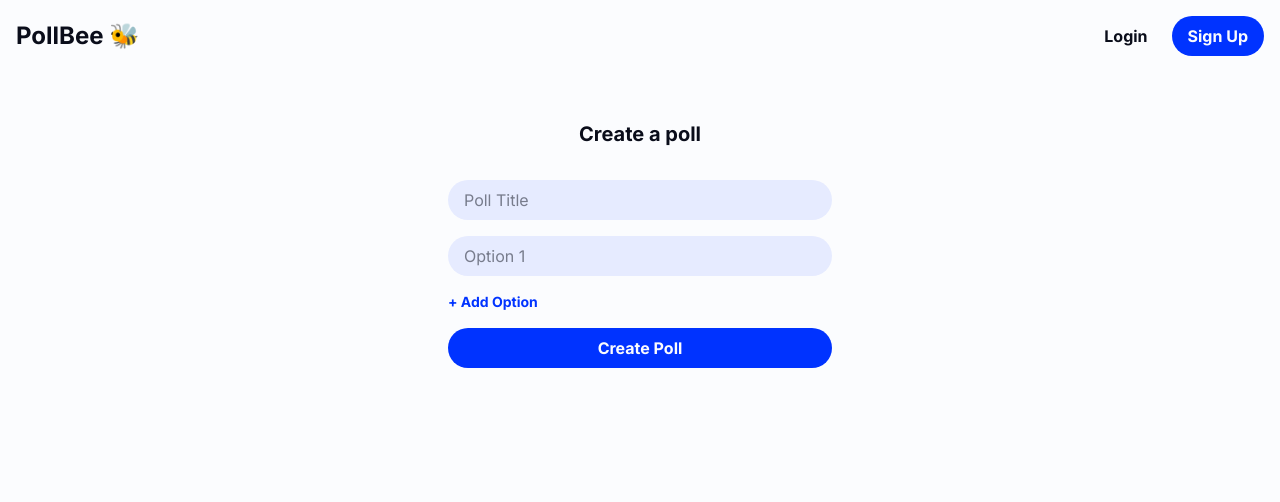
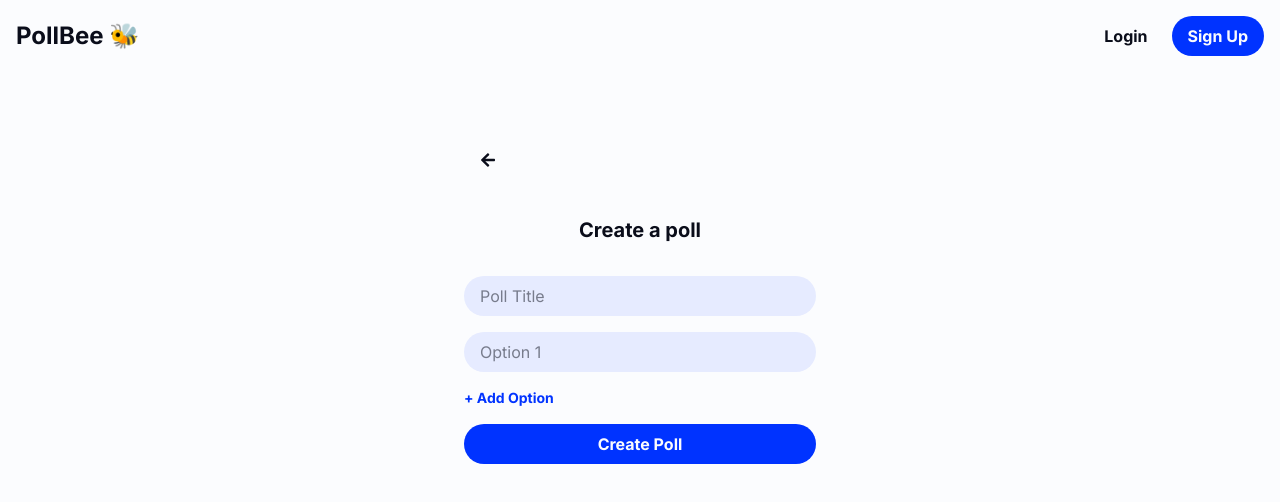
Before and after one commit to jonte265/pollbee, a Next.js app in the folder frontend/: page /create-poll in a window 1280 px wide. Shown: the top 502 px of the page. Built offline with nearby package versions, Linux system fonts and the light colour scheme.

Commit message:
add motion and back btn create poll

```diff
--- a/frontend/app/create-poll/page.tsx
+++ b/frontend/app/create-poll/page.tsx
@@ -4,6 +4,8 @@ import { useState } from 'react';
 import { useRouter } from 'next/navigation';
 import LoadingSpin from '@/components/LoadingSpin';
 import { FaTrash } from 'react-icons/fa';
+import { FaArrowLeft } from 'react-icons/fa';
+import { motion } from 'motion/react';
 
 function CreatePoll() {
   const router = useRouter();
@@ -73,7 +75,21 @@ function CreatePoll() {
   };
 
   return (
-    <main className='flex flex-col gap-8 items-center justify-center'>
+    <motion.div
+      initial={{ opacity: 0, y: 20 }}
+      animate={{ opacity: 1, y: 0 }}
+      transition={{ duration: 0.5 }}
+    >
+      <main className='flex flex-col gap-8 items-center justify-center max-w-sm mx-auto p-4'>
+        <motion.button
+          onClick={() => router.push('/profile')}
+          className='hover:bg-primary-50 p-4 rounded-4xl text-start self-start'
+          whileHover={{ scale: 1.2 }}
+          transition={{ type: 'spring', stiffness: 300 }}
+          aria-label='Go to profile'
+        >
+          <FaArrowLeft />
+        </motion.button>
         <h2 className='text-xl text-center font-bold'>Create a poll</h2>
         <form
           onSubmit={handleSubmit}
@@ -136,6 +152,7 @@ function CreatePoll() {
         {loading && <LoadingSpin />}
         {message && <p>{message}</p>}
       </main>
+    </motion.div>
   );
 }
 
--- a/frontend/app/login/page.tsx
+++ b/frontend/app/login/page.tsx
@@ -3,6 +3,7 @@
 import { useState } from 'react';
 import { useRouter } from 'next/navigation';
 import LoadingSpin from '@/components/LoadingSpin';
+import { motion } from 'motion/react';
 
 function LoginPage() {
   const router = useRouter();
@@ -57,6 +58,11 @@ function LoginPage() {
   };
 
   return (
+    <motion.div
+      initial={{ opacity: 0, y: 20 }}
+      animate={{ opacity: 1, y: 0 }}
+      transition={{ duration: 0.5 }}
+    >
       <main className='flex flex-col gap-8 items-center justify-center'>
         <h2 className='text-xl text-center font-bold'>Log into your account</h2>
         <form
@@ -99,6 +105,7 @@ function LoginPage() {
 
         {message && <p>{message}</p>}
       </main>
+    </motion.div>
   );
 }
 
--- a/frontend/app/page.tsx
+++ b/frontend/app/page.tsx
@@ -4,6 +4,7 @@ import Link from 'next/link';
 import PrimaryBtn from '@/components/PrimaryBtn';
 import FeatureSection from '@/components/FeatureSection';
 import { useState, useEffect } from 'react';
+import { motion } from 'motion/react';
 
 export default function Home() {
   const [signedIn, setSignedIn] = useState(false);
@@ -18,6 +19,11 @@ export default function Home() {
 
   return (
     <>
+      <motion.div
+        initial={{ opacity: 0, y: 20 }}
+        animate={{ opacity: 1, y: 0 }}
+        transition={{ duration: 0.5 }}
+      >
         <main className='flex flex-col justify-center items-center gap-4 max-w-xl mx-auto p-6 text-center'>
           <h1 className='text-4xl font-extrabold mb-4'>PollBee 🐝</h1>
           <p className='text-lg text-gray-700'>
@@ -41,6 +47,11 @@ export default function Home() {
           </div>
         </main>
         <div className='flex flex-col gap-4'>
+          <motion.div
+            initial={{ opacity: 0, y: 20 }}
+            animate={{ opacity: 1, y: 0 }}
+            transition={{ duration: 0.5 }}
+          >
             <FeatureSection
               sectionTitle={'Create Polls Instantly 📊'}
               li1={'Set up a poll in seconds with a simple interface'}
@@ -48,6 +59,12 @@ export default function Home() {
               li3='Mobile-friendly and responsive design'
               img='img1.png'
             />
+          </motion.div>
+          <motion.div
+            initial={{ opacity: 0, y: 20 }}
+            animate={{ opacity: 1, y: 0 }}
+            transition={{ duration: 0.5 }}
+          >
             <FeatureSection
               sectionTitle='Share Seamlessly 🔁'
               li1='Generate a shareable link and share with anyone'
@@ -55,14 +72,21 @@ export default function Home() {
               li3='Real-time updates as votes come in'
               img='img2.png'
             />
-
+          </motion.div>
+          <motion.div
+            initial={{ opacity: 0, y: 20 }}
+            animate={{ opacity: 1, y: 0 }}
+            transition={{ duration: 0.5 }}
+          >
             <FeatureSection
               sectionTitle='Track Results Live 📈'
               li1='See live vote counts'
               li2='Get insights on poll engagement'
               li3='Built-in analytics coming soon'
             />
+          </motion.div>
         </div>
+      </motion.div>
     </>
   );
 }
--- a/frontend/app/profile/page.tsx
+++ b/frontend/app/profile/page.tsx
@@ -7,6 +7,7 @@ import Link from 'next/link';
 import PrimaryBtn from '@/components/PrimaryBtn';
 import { useRouter } from 'next/navigation';
 import { FaExclamationTriangle } from 'react-icons/fa';
+import { motion } from 'motion/react';
 
 type profileDataType = {
   poll_title: string;
@@ -92,6 +93,11 @@ function ProfilePage() {
   }, [token]);
 
   return (
+    <motion.div
+      initial={{ opacity: 0, y: 20 }}
+      animate={{ opacity: 1, y: 0 }}
+      transition={{ duration: 0.5 }}
+    >
       <main className='flex flex-col justify-center items-center gap-8'>
         <div className='flex flex-col gap-2 text-center'>
           <h2 className='text-2xl font-semibold'>Welcome {userNameLocal}!</h2>
@@ -148,6 +154,7 @@ function ProfilePage() {
           </div>
         )}
       </main>
+    </motion.div>
   );
 }
 
--- a/frontend/app/signup/page.tsx
+++ b/frontend/app/signup/page.tsx
@@ -3,6 +3,7 @@
 import { useState, useEffect } from 'react';
 import { useRouter } from 'next/navigation';
 import LoadingSpin from '@/components/LoadingSpin';
+import { motion } from 'motion/react';
 
 function SignupPage() {
   const router = useRouter();
@@ -61,6 +62,11 @@ function SignupPage() {
   };
 
   return (
+    <motion.div
+      initial={{ opacity: 0, y: 20 }}
+      animate={{ opacity: 1, y: 0 }}
+      transition={{ duration: 0.5 }}
+    >
       <main className='flex flex-col gap-8 items-center justify-center'>
         <h2 className='text-xl text-center font-bold'>
           Create your free account
@@ -105,6 +111,7 @@ function SignupPage() {
 
         {message && <p>{message}</p>}
       </main>
+    </motion.div>
   );
 }
 
--- a/frontend/components/Header.tsx
+++ b/frontend/components/Header.tsx
@@ -32,10 +32,10 @@ function Header() {
   return (
     <header className='flex justify-between items-center pb-16'>
       <Link href='/'>
-        <h1 className='font-bold text-2xl'>PollBee 🐝</h1>
+        <h1 className='font-bold text-xl sm:text-2xl'>PollBee 🐝</h1>
       </Link>
       {isLoggedIn ? (
-        <div className='flex gap-2 justify-center items-center'>
+        <div className='flex sm:gap-2 justify-center items-center'>
           <Link href='/profile'>
             <button className='font-bold px-4 py-2 hover:bg-primary-50 rounded-4xl transition-all ease-in-out'>
               @{username}
@@ -50,7 +50,7 @@ function Header() {
           </button>
         </div>
       ) : (
-        <div className='flex gap-2 justify-center items-center'>
+        <div className='flex sm:gap-2 justify-center items-center'>
           <Link href='/login'>
             <button className='font-bold px-4 py-2 hover:bg-primary-50 rounded-4xl  transition-all ease-in-out'>
               Login
--- a/frontend/package.json
+++ b/frontend/package.json
@@ -9,6 +9,7 @@
     "lint": "eslint"
   },
   "dependencies": {
+    "motion": "^12.23.12",
     "next": "15.5.0",
     "react": "19.1.0",
     "react-dom": "19.1.0",
```
Also changed, not shown: 1 other file (tests, documents, lock files or other folders). Lines whose indentation alone changed are shown as unchanged.
